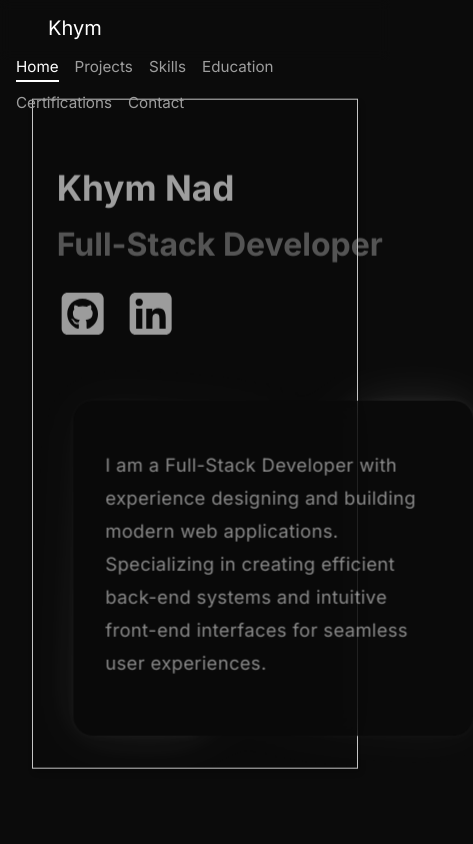
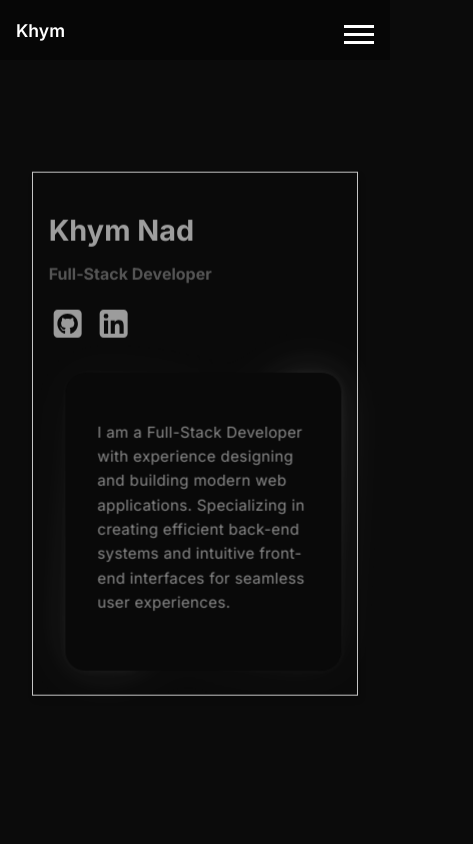
Before and after one commit to KhymNad/portfolio-react, a React (Vite) app: page / in a window 390 px wide. Shown: the top 844 px of the page, 473 px wide, since content can reach past the window. Built offline with nearby package versions, Linux system fonts and the light colour scheme.

Commit message:
updated mobile styling

```diff
--- a/src/components/HeroSection/HeroSection.module.css
+++ b/src/components/HeroSection/HeroSection.module.css
@@ -40,27 +40,6 @@
     .content_container {
         padding: 3rem 2rem;
         gap: 3rem;
-    }
-}
-
-/* Tablets and smaller */
-@media (max-width: 768px) {
-    .content_container {
-        flex-direction: column;
-        padding: 2rem 1rem;
-        gap: 2rem;
-    }
-
-    .content_left > h1 {
-        font-size: 2.2rem;
-    }
-
-    .content_right h2 {
-        font-size: 2rem;
-    }
-
-    .content_right {
-        width: 100%;
     }
 }
 
@@ -224,19 +203,62 @@
 @media (max-width: 768px) {
     .content_container {
         flex-direction: column;
-        padding: 2rem;
-        gap: 2rem;
+        padding: 1.5rem;
+        gap: 1.5rem;
     }
 
     .content_left > h1 {
         font-size: 2.2rem;
     }
 
-    .content_right h2 {
-        font-size: 2rem;
+    .content_left > h2 {
+        font-size: 1.2rem;
     }
 
     .content_right {
         width: 100%;
+        min-width: unset;
+        max-width: 100%;
+    }
+
+    .content_right h2 {
+        font-size: 1.8rem;
+    }
+
+    .content_right p {
+        font-size: 1rem;
+        line-height: 1.6;
+    }
+
+    .content_right > p:first-of-type {
+        font-size: 1.2rem;
     }
 }
+
+/* Extra small phones */
+@media (max-width: 480px) {
+    .content_left > h1 {
+        font-size: 1.8rem;
+    }
+
+    .content_left > h2 {
+        font-size: 1rem;
+    }
+
+    .links_container {
+        flex-wrap: wrap;
+        gap: 0.5rem;
+    }
+
+    .link_icon {
+        font-size: 2rem;
+    }
+
+    .content_right h2 {
+        font-size: 1.5rem;
+    }
+
+    .content_right p {
+        font-size: 0.95rem;
+    }
+}
--- a/src/components/NavBar/NavBar.module.css
+++ b/src/components/NavBar/NavBar.module.css
@@ -10,9 +10,9 @@
     top: 0;
     left: 0;
     width: 100%;
-    padding: 2rem 2rem;
-    background-color: transparent;
-    height: 30px;
+    padding: 1rem 2rem;
+    background-color: rgba(0,0,0,0.4);
+    height: auto;
     display: flex;
     justify-content: space-between;
     align-items: center;
@@ -24,9 +24,9 @@
 }
 
 .nav_left {
-    padding-left: 2rem;
     font-size: 1.25rem;
     color: white;
+    font-weight: 600;
     cursor: none !important;
 }
 
@@ -36,8 +36,7 @@
     list-style: none;
     margin: 0;
     padding: 0;
-    padding-right: 2rem;
-    flex-wrap: wrap;
+    align-items: center;
     cursor: none !important;
 }
 
@@ -53,7 +52,6 @@
 
 .nav_item:hover {
     color: #ffffff;
-    cursor: none !important;
 }
 
 .nav_item::after {
@@ -65,43 +63,89 @@
     width: 0;
     background-color: #ffffff;
     transition: width 0.3s ease;
-    cursor: none !important;
 }
 
 .nav_item:hover::after {
     width: 100%;
-    cursor: none !important;
 }
 
 .nav_item.active {
     color: #ffffff;
-    cursor: none !important;
 }
 
 .nav_item.active::after {
     width: 100%;
-    cursor: none !important;
 }
 
+/* Mobile Navigation */
 @media (max-width: 768px) {
     .nav {
+        flex-direction: row;
+        padding: 0.75rem 1rem;
+    }
+
+    .nav_left {
+        font-size: 1.1rem;
+    }
+
+    /* Hide nav_right by default */
+    .nav_right {
+        display: none;
         flex-direction: column;
-        align-items: flex-start;
+        width: 100%;
+        background-color: rgba(0,0,0,0.85);
+        position: absolute;
+        top: 100%;
+        left: 0;
         padding: 1rem;
+        gap: 1rem;
+        animation: slideDown 0.3s ease forwards;
+    }
+
+    /* Only show when toggled */
+    .nav_right.active {
+        display: flex;
+    }
+
+    .nav_item {
+        font-size: 1rem;
+        padding: 0.75rem 0;
+        width: 100%;
+        text-align: left;
+    }
+
+    /* Burger button (mobile only) */
+    .burger {
+        display: block;
+        width: 30px;
+        height: 20px;
+        position: relative;
         cursor: none !important;
     }
 
-    .nav_right {
+    .burger span {
+        display: block;
+        height: 3px;
         width: 100%;
-        justify-content: flex-start;
-        gap: 1rem;
-        margin-top: 1rem;
-        cursor: none !important;
+        background: white;
+        margin: 5px 0;
+        transition: all 0.3s ease;
     }
 
-    .nav_item {
-        font-size: 0.95rem;
-        text-decoration: none;
-        cursor: none !important;
+    /* Animate into X when active */
+    .burger.active span:nth-child(1) {
+        transform: rotate(45deg) translateY(8px);
+    }
+    .burger.active span:nth-child(2) {
+        opacity: 0;
+    }
+    .burger.active span:nth-child(3) {
+        transform: rotate(-45deg) translateY(-8px);
     }
 }
+
+/* Slide down effect */
+@keyframes slideDown {
+    from { opacity: 0; transform: translateY(-10px); }
+    to   { opacity: 1; transform: translateY(0); }
+}
--- a/src/components/NavBar/NavBar.tsx
+++ b/src/components/NavBar/NavBar.tsx
@@ -13,6 +13,7 @@ const navItems = [
 
 const NavBar: React.FC = () => {
     const [activeSection, setActiveSection] = useState('');
+    const [menuOpen, setMenuOpen] = useState(false);
     const location = useLocation();
 
     useEffect(() => {
@@ -49,7 +50,19 @@ const NavBar: React.FC = () => {
     return (
         <nav className={styles.nav}>
             <div className={styles.nav_left}>Khym</div>
-        <ul className={styles.nav_right}>
+
+            {/* Burger menu */}
+            <div
+                className={`${styles.burger} ${menuOpen ? styles.active : ''}`}
+                onClick={() => setMenuOpen(!menuOpen)}
+            >
+                <span></span>
+                <span></span>
+                <span></span>
+            </div>
+
+            {/* Collapsible nav */}
+            <ul className={`${styles.nav_right} ${menuOpen ? styles.active : ''}`}>
                 {navItems.map((item) => (
                     <li key={item.target}>
                         <Link
@@ -57,6 +70,7 @@ const NavBar: React.FC = () => {
                                 activeSection === item.target ? styles.active : ''
                             }`}
                             to={`/#${item.target}`}
+                            onClick={() => setMenuOpen(false)}  // close after click
                         >
                             {item.label}
                         </Link>
--- a/src/components/SplashScreen/SplashScreen.module.css
+++ b/src/components/SplashScreen/SplashScreen.module.css
@@ -10,6 +10,8 @@
     font-family: 'Inter', sans-serif;
     user-select: none;
     z-index: 9999;
+    padding: 1rem;
+    text-align: center;
 }
 
 .splash_text {
@@ -31,3 +33,28 @@
     text-transform: uppercase;
     font-style: normal;
 }
+
+/* Mobile styles */
+@media (max-width: 768px) {
+    .splash_text {
+        font-size: 2.5rem;
+        letter-spacing: 0.1em;
+    }
+
+    .splash_subtitle {
+        font-size: 1rem;
+        letter-spacing: 0.15em;
+    }
+}
+
+@media (max-width: 480px) {
+    .splash_text {
+        font-size: 2rem;
+        letter-spacing: 0.08em;
+    }
+
+    .splash_subtitle {
+        font-size: 0.9rem;
+        letter-spacing: 0.12em;
+    }
+}
```
Lines whose indentation alone changed are shown as unchanged.
